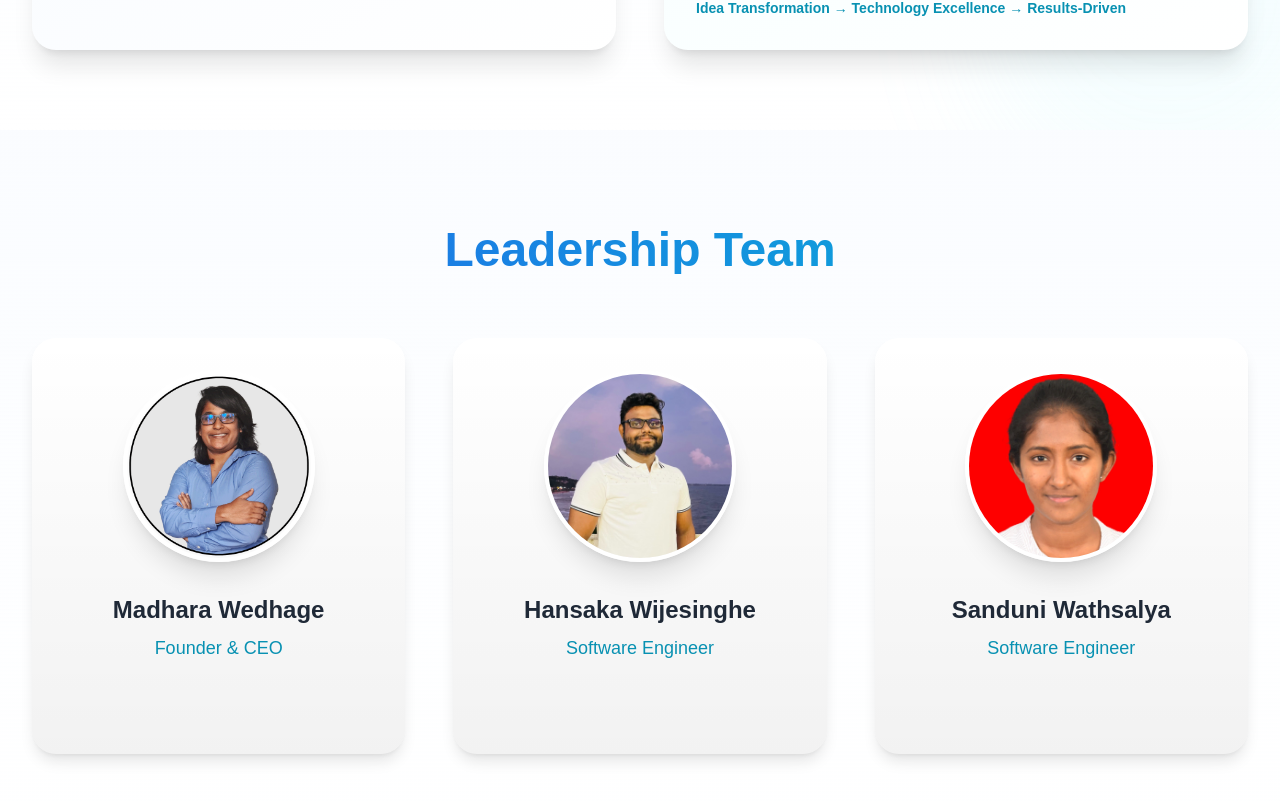
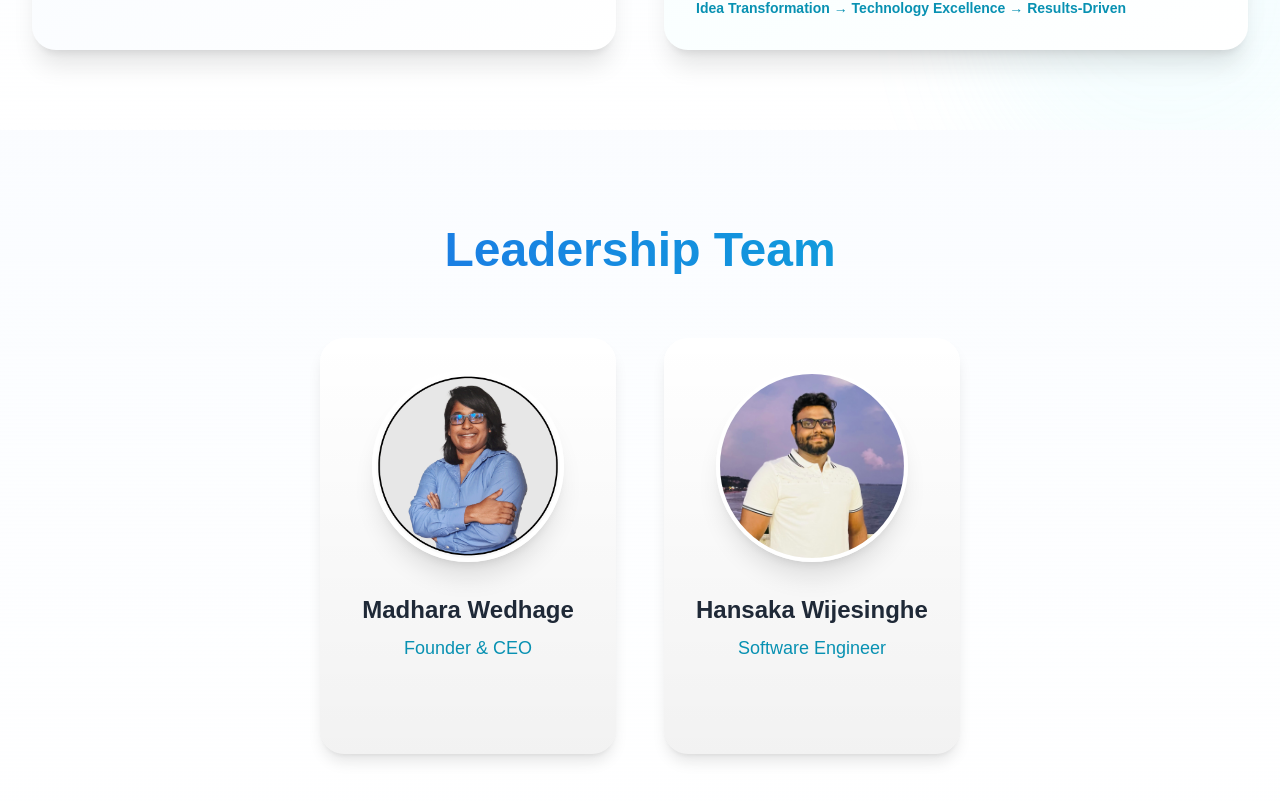
Before and after one commit to HansakaKaveesh/frithcode, a Next.js app: page /about-us in a window 1280 px wide. Shown: the part 2239-3040 px from the top of the page. Built offline with nearby package versions, Linux system fonts and the light colour scheme.

Commit message:
refactor: restructure BoardOfDirectorsSection component for improved readability and maintainability; centralize member data and enhance social link accessibility

```diff
--- a/src/app/about-us/components/BoardOfDirectorsSection.js
+++ b/src/app/about-us/components/BoardOfDirectorsSection.js
@@ -3,7 +3,7 @@
 import AOS from 'aos';
 import 'aos/dist/aos.css';
 import Image from 'next/image';
-import { FiLinkedin} from 'react-icons/fi';
+import { FiLinkedin } from 'react-icons/fi';
 
 const BoardOfDirectorsSection = () => {
   useEffect(() => {
@@ -15,15 +15,7 @@
     });
   }, []);
 
-  return (
-    <div className="relative bg-gradient-to-b from-blue-50/30 to-white dark:from-gray-900 dark:to-gray-950 py-24 px-4 sm:px-6 lg:px-8">
-      <div className="max-w-7xl mx-auto">
-        <h2 className="text-4xl md:text-5xl font-bold text-center bg-clip-text text-transparent bg-gradient-to-r from-blue-600 to-cyan-500 dark:from-blue-400 dark:to-cyan-300 mb-16">
-          Leadership Team
-        </h2>
-
-        <div className="grid grid-cols-1 md:grid-cols-2 lg:grid-cols-3 gap-8 lg:gap-12">
-          {[
+  const members = [
     {
       name: "Madhara Wedhage",
       role: "Founder & CEO",
@@ -40,15 +32,20 @@
         linkedin: "https://www.linkedin.com/in/hansaka-wijesinghe-285748142/",
       }
     },
-            {
-              name: "Sanduni Wathsalya",
-              role: "Software Engineer",
-              image: "/Sanduni.jpg",
-              social: {
-                linkedin: "https://www.linkedin.com/in/sanduni-wathsalya-34aab92ba/",
-              }
-            }
-          ].map((member, index) => (
+    // Add more members as needed
+  ];
+
+  return (
+    <div className="relative bg-gradient-to-b from-blue-50/30 to-white dark:from-gray-900 dark:to-gray-950 py-24 px-4 sm:px-6 lg:px-8">
+      <div className="max-w-7xl mx-auto">
+        <h2 className="text-4xl md:text-5xl font-bold text-center bg-clip-text text-transparent bg-gradient-to-r from-blue-600 to-cyan-500 dark:from-blue-400 dark:to-cyan-300 mb-16">
+          Leadership Team
+        </h2>
+
+        {/* Center the grid as a group */}
+        <div className="flex justify-center">
+          <div className="inline-grid grid-cols-1 md:grid-cols-2 lg:grid-cols-2 gap-8 lg:gap-12">
+            {members.map((member, index) => (
               <div
                 key={index}
                 className="group relative bg-white dark:bg-gray-800 p-8 rounded-3xl shadow-lg hover:shadow-2xl transition-all duration-300"
@@ -79,6 +76,8 @@
                   <div className="flex justify-center space-x-4 opacity-0 group-hover:opacity-100 transition-opacity duration-300">
                     <a
                       href={member.social.linkedin}
+                      target="_blank"
+                      rel="noopener noreferrer"
                       className="p-2 rounded-full bg-gray-100 dark:bg-gray-700 hover:bg-cyan-100 dark:hover:bg-cyan-900/50 text-gray-600 dark:text-gray-300 hover:text-cyan-600 transition-colors"
                     >
                       <FiLinkedin className="w-5 h-5" />
@@ -90,6 +89,7 @@
           </div>
         </div>
       </div>
+    </div>
   );
 };
 
```
Lines whose indentation alone changed are shown as unchanged.
